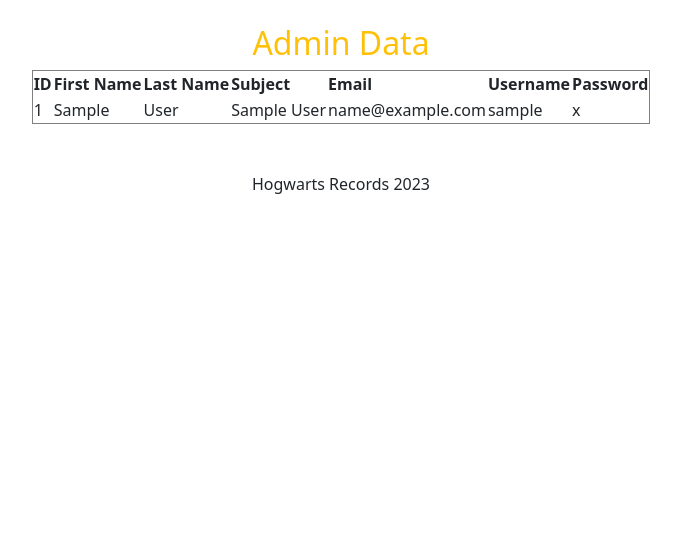
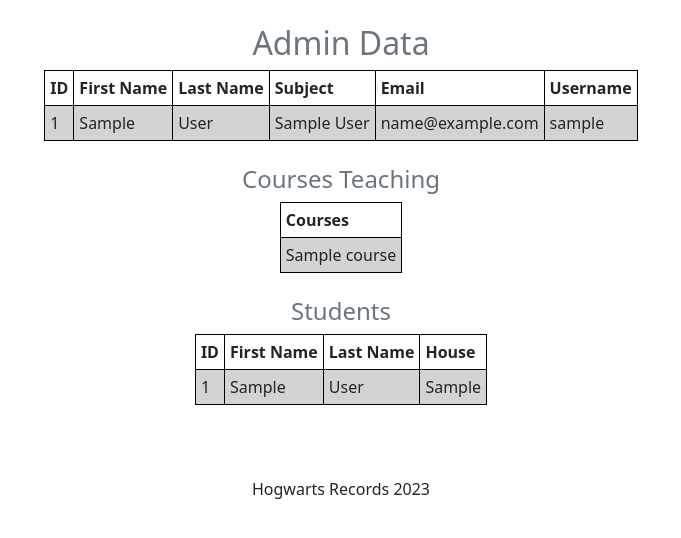
Before and after one commit to n-capeta/student-management, a PHP site: page /student-management/adminData.php in a window 1280 px wide. Shown: the part 56-594 px from the top of the page, without its empty margins (299-980 px from the left). Run offline with PHP 8.4, Linux system fonts and the light colour scheme; the visitor is signed in with stand-in values (Sample User, id 1); tables that the repository leaves empty or names only in its code hold one stand-in row (values such as "Sample post").

Commit message:
Finishing Teacher page

```diff
--- a/adminData.php
+++ b/adminData.php
@@ -1,12 +1,22 @@
 <?php include 'inc/header.php'; ?>
 
-<h2 class = "text-warning">Admin Data</h2>
+<h2 class = "text-secondary">Admin Data</h2>
+
+<style>
+    table, th, td{
+    border: 1px solid black;
+    padding: 5px;
+    }
+        tr:nth-child(even) {
+        background-color: #D3D3D3;
+        }
+</style>
 
 
 <?php
     session_start();
 
-        $query = mysqli_query($link, "select * from teachers where username='" . $_SESSION["username"] . "'"   );
+    $teach_info_query = mysqli_query($link, "select * from teachers where username='" . $_SESSION["username"] . "'"   );
 
 
         echo "<table border='1'>
@@ -17,23 +27,81 @@
         <th>Subject</th>
         <th>Email</th>
         <th>Username</th>
-            <th>Password</th>
         </tr>";
 
-            while($row = mysqli_fetch_array($query))
+        while($teach_info_table = mysqli_fetch_array($teach_info_query))
         {
         echo "<tr>";
-            echo "<td>" . $row['teacher_id'] . "</td>";
-            echo "<td>" . $row['first_name'] . "</td>";
-            echo "<td>" . $row['last_name'] . "</td>";
-            echo "<td>" . $row['subject_area'] . "</td>";
-            echo "<td>" . $row['email'] . "</td>";
-            echo "<td>" . $row['username'] . "</td>";
-            echo "<td>" . $row['password'] . "</td>";
+        echo "<td>" . $teach_info_table['teacher_id'] . "</td>";
+        $teach_id = $teach_info_table['teacher_id']; // Saving the student's id for future query
+        echo "<td>" . $teach_info_table['first_name'] . "</td>";
+        echo "<td>" . $teach_info_table['last_name'] . "</td>";
+        echo "<td>" . $teach_info_table['subject_area'] . "</td>";
+        echo "<td>" . $teach_info_table['email'] . "</td>";
+        echo "<td>" . $teach_info_table['username'] . "</td>";
         echo "</tr>";
         }
         echo "</table>";
+        echo "<br>";
+?>
+    <h4 class = "text-secondary"> Courses Teaching</h4>
+
+<?php
+        // Gathering and displaying course info
+        $course_info_text = "select name from courses where teacher_id ='" . $teach_id . "'";
+        $course_info_query = mysqli_query($link, $course_info_text);
+
+
+        echo "<table border='1'>
+        <tr>
+        <th>Courses</th>
+        </tr>";
+
+        while($course_info_table = mysqli_fetch_array($course_info_query))
+        {
+        echo "<tr>";
+        echo "<td>" . $course_info_table['name'] . "</td>";
+        echo "</tr>";
+        }
+        echo "</table>";
+        echo "<br>";
 
 ?>
 
+<h4 class = "text-secondary"> Students</h4>
+
+<?php
+
+    // Gathering student ids to use for another table
+    $student_gather_text = "select student_id from student_enrollment where teacher_id='" . $teach_id . "'";
+    $student_gather_query = mysqli_query($link,$student_gather_text);
+
+    echo "<table border='1'>
+        <tr>
+        <th>ID</th>
+        <th>First Name</th>
+        <th>Last Name</th>
+        <th>House</th>
+        </tr>";
+
+    while($student_gather_table = mysqli_fetch_array($student_gather_query))
+    {
+    $student_name_text = "select first_name, last_name, student_id, house from students where student_id='" . $student_gather_table['student_id'] . "'";
+    $student_name_query = mysqli_query($link,$student_name_text);
+
+    while($student_name_table = mysqli_fetch_array($student_name_query))
+        {
+        echo "<tr>";
+        echo "<td>" . $student_name_table['student_id'] . "</td>";
+        echo "<td>" . $student_name_table['first_name'] . "</td>";
+        echo "<td>" . $student_name_table['last_name'] . "</td>";
+        echo "<td>" . $student_name_table['house'] . "</td>";
+        }
+    }
+    echo "</table>";
+    echo "<br>";
+
+?>
+
+
 <?php include 'inc/footer.php'; ?>
--- a/adminLog.php
+++ b/adminLog.php
@@ -63,7 +63,7 @@ if($_SERVER["REQUEST_METHOD"] == "POST"){
                             header("location: adminData.php");
                         } else{
                             // Password is not valid, display a generic error message
-                            $login_err = "Invalid username or password." . $hashed_password . $password;
+                            $login_err = "Invalid username or password.";
                         }
                     }
                 } else{
--- a/stuData.php
+++ b/stuData.php
@@ -46,6 +46,7 @@
 </table>
 
 <?php
+/*
         // Making a table with all enrollment data
         // Mostly for error checking
         $enrollment_text = "select course_id, assignment_id, grade from student_enrollment where student_id=" . $id;
@@ -69,6 +70,7 @@
         echo "</table>";
 
         echo "<br>";
+        */
 ?>
 
     <h4 class = "text-secondary"> Courses </h4>
```
Lines whose indentation alone changed are shown as unchanged.
